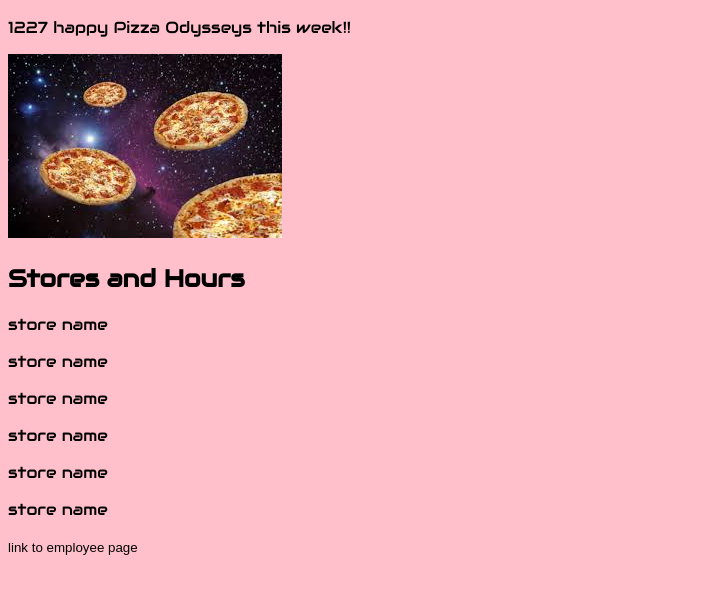
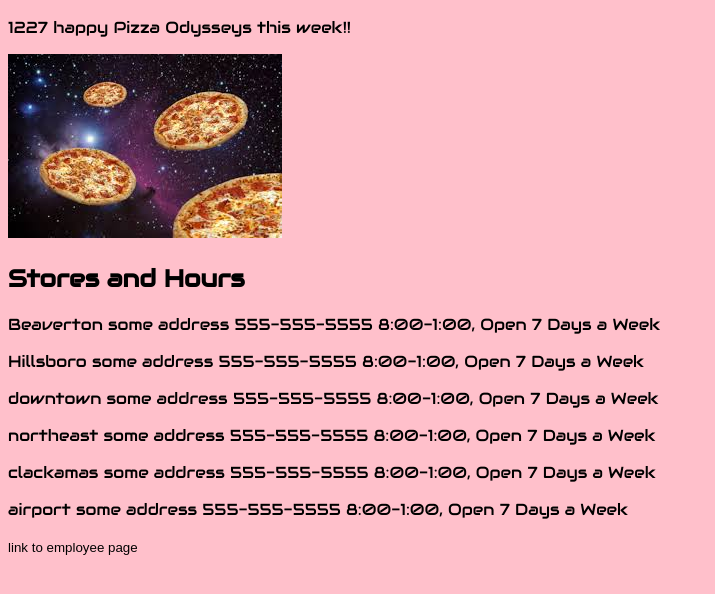
Before and after one commit to Kimberly380/Pizza, a website: page publicPage.html in a window 1280 px wide. Shown: the part 118-712 px from the top of the page, without its empty margins (0-715 px from the left). Drawn offline with Linux system fonts and the light colour scheme.

Commit message:
yay!  we have store weekly totals printed out and appended to html

```diff
--- a/js/app.js
+++ b/js/app.js
@@ -45,11 +45,13 @@ function Store (storeName, address, phone, openTime, closeTime, days, pData, dDa
     this.storeName = storeName;
     this.address = address;
     this.phone = phone;
-    this.storeHours = function (openTime,closeTime){
-          var open = timeArray[openTime];
-          var closed = timeArray[closeTime];
-          return [open,closed];
-        };
+    this.storeHours = hoursArrayStore[0] + "-" + hoursArrayStore[17];
+
+    // function (openTime,closeTime){
+    //       var open = timeArray[openTime];
+    //       var closed = timeArray[closeTime];
+    //       return [open,closed];
+    //     };
     this.days = days;
     this.pData = pData;
     this.pSum = 0
@@ -196,13 +198,13 @@ var beaverton = new Store("Beaverton", "some address", "555-555-5555", 8, 1, "Op
 
 var hillsboro = new Store("Hillsboro", "some address", "555-555-5555", 8, 1, "Open 7 Days a Week", [[1,3],[1,3],[1,3],[5,9],[5,9],[5,9],[2,13],[2,13],[2,13],[18,32],[18,32],[18,32],[1,3],[1,3],[1,3],[8,20],[8,20],[8,20]],[[0,4],[0,4],[0,4],[0,4],[0,4],[0,4],[1,4],[1,4],[1,4],[3,8],[3,8],[3,8],[5,12],[5,12],[5,12],[6,11],[6,11],[6,11]]);
 
-var downtown = new Store("Beaverton", "some address", "555-555-5555", 8, 1, "Open 7 Days a Week", [[0,4],[0,4],[0,4],[0,7],[0,7],[0,7],[2,15],[2,15],[2,15],[15,35],[15,35],[15,35],[12,31],[12,31],[12,31],[5,20],[5,20],[5,20]],[[0,4],[0,4],[0,4],[0,4],[0,4],[0,4],[1,4],[1,4],[1,4],[3,8],[3,8],[3,8],[5,12],[5,12],[5,12],[6,11],[6,11],[6,11]]);
+var downtown = new Store("downtown", "some address", "555-555-5555", 8, 1, "Open 7 Days a Week", [[0,4],[0,4],[0,4],[0,7],[0,7],[0,7],[2,15],[2,15],[2,15],[15,35],[15,35],[15,35],[12,31],[12,31],[12,31],[5,20],[5,20],[5,20]],[[0,4],[0,4],[0,4],[0,4],[0,4],[0,4],[1,4],[1,4],[1,4],[3,8],[3,8],[3,8],[5,12],[5,12],[5,12],[6,11],[6,11],[6,11]]);
 
-var northeast = new Store("Beaverton", "some address", "555-555-5555", 8, 1, "Open 7 Days a Week", [[0,4],[0,4],[0,4],[0,7],[0,7],[0,7],[2,15],[2,15],[2,15],[15,35],[15,35],[15,35],[12,31],[12,31],[12,31],[5,20],[5,20],[5,20]],[[0,4],[0,4],[0,4],[0,4],[0,4],[0,4],[1,4],[1,4],[1,4],[3,8],[3,8],[3,8],[5,12],[5,12],[5,12],[6,11],[6,11],[6,11]]);
+var northeast = new Store("northeast", "some address", "555-555-5555", 8, 1, "Open 7 Days a Week", [[0,4],[0,4],[0,4],[0,7],[0,7],[0,7],[2,15],[2,15],[2,15],[15,35],[15,35],[15,35],[12,31],[12,31],[12,31],[5,20],[5,20],[5,20]],[[0,4],[0,4],[0,4],[0,4],[0,4],[0,4],[1,4],[1,4],[1,4],[3,8],[3,8],[3,8],[5,12],[5,12],[5,12],[6,11],[6,11],[6,11]]);
 
-var clackamas = new Store("Beaverton", "some address", "555-555-5555", 8, 1, "Open 7 Days a Week", [[0,4],[0,4],[0,4],[0,7],[0,7],[0,7],[2,15],[2,15],[2,15],[15,35],[15,35],[15,35],[12,31],[12,31],[12,31],[5,20],[5,20],[5,20]],[[0,4],[0,4],[0,4],[0,4],[0,4],[0,4],[1,4],[1,4],[1,4],[3,8],[3,8],[3,8],[5,12],[5,12],[5,12],[6,11],[6,11],[6,11]]);
+var clackamas = new Store("clackamas", "some address", "555-555-5555", 8, 1, "Open 7 Days a Week", [[0,4],[0,4],[0,4],[0,7],[0,7],[0,7],[2,15],[2,15],[2,15],[15,35],[15,35],[15,35],[12,31],[12,31],[12,31],[5,20],[5,20],[5,20]],[[0,4],[0,4],[0,4],[0,4],[0,4],[0,4],[1,4],[1,4],[1,4],[3,8],[3,8],[3,8],[5,12],[5,12],[5,12],[6,11],[6,11],[6,11]]);
 
-var airport = new Store("Beaverton", "some address", "555-555-5555", 8, 1, "Open 7 Days a Week", [[0,4],[0,4],[0,4],[0,7],[0,7],[0,7],[2,15],[2,15],[2,15],[15,35],[15,35],[15,35],[12,31],[12,31],[12,31],[5,20],[5,20],[5,20]],[[0,4],[0,4],[0,4],[0,4],[0,4],[0,4],[1,4],[1,4],[1,4],[3,8],[3,8],[3,8],[5,12],[5,12],[5,12],[6,11],[6,11],[6,11]]);
+var airport = new Store("airport", "some address", "555-555-5555", 8, 1, "Open 7 Days a Week", [[0,4],[0,4],[0,4],[0,7],[0,7],[0,7],[2,15],[2,15],[2,15],[15,35],[15,35],[15,35],[12,31],[12,31],[12,31],[5,20],[5,20],[5,20]],[[0,4],[0,4],[0,4],[0,4],[0,4],[0,4],[1,4],[1,4],[1,4],[3,8],[3,8],[3,8],[5,12],[5,12],[5,12],[6,11],[6,11],[6,11]]);
 
 
 //###############################################################################################################################################/
@@ -263,18 +265,37 @@ pSumByHour();
 //STORE LOCATIONS AND hours
 
 
-// for (i=0; i < stores.length; i++){
-//
-//   var storeContact = document.getElementById("store"+i);
-//
-//   if(storeContact){       //need if statement for other web pages that do not have this element Id.
-//   storeContact.textContent=stores[i].storeName+" \r "+stores[i].location+" \r "+stores[i].phone+" \r "+stores[i].storeHours+", "+stores[i].days;
-// }
-// }
+for (i=0; i < storeObjects.length; i++){
+
+  var storeContact = document.getElementById("store"+i);
+
+  if(storeContact){       //need if statement for other web pages that do not have this element Id.
+  storeContact.textContent=storeObjects[i].storeName+" \r "+storeObjects[i].address+" \r "+storeObjects[i].phone+" \r "+storeObjects[i].storeHours+", "+storeObjects[i].days;
+}
+}
 //ok, so that kind of worked :)  Still need to format and find out how to add carriage returns & list open time and close time separately wih a "-"
 
-//
-// //##################################################################################################
+
+//##################################################################################################
+
+//print out weekly totals
+
+
+
+function weeklyTotals () {
+    printWeekTotal = document.getElementById("weeklyTotals");
+      for (z = 0 ; z < storeObjects.length; z++){
+            var lineItem = document.createElement("p");
+            var lineItemText = document.createTextNode(storeObjects[z].storeName + " had sales of " + storeObjects[z].pSum + " last week.");
+            lineItem.appendChild(lineItemText);
+            printWeekTotal.appendChild(lineItem);
+      }
+}
+
+weeklyTotals();
+
+
+//#################################################################################################
 //
 
 // //final push to webpage
```
Also changed, not shown: index.html (+1 -1 lines).
